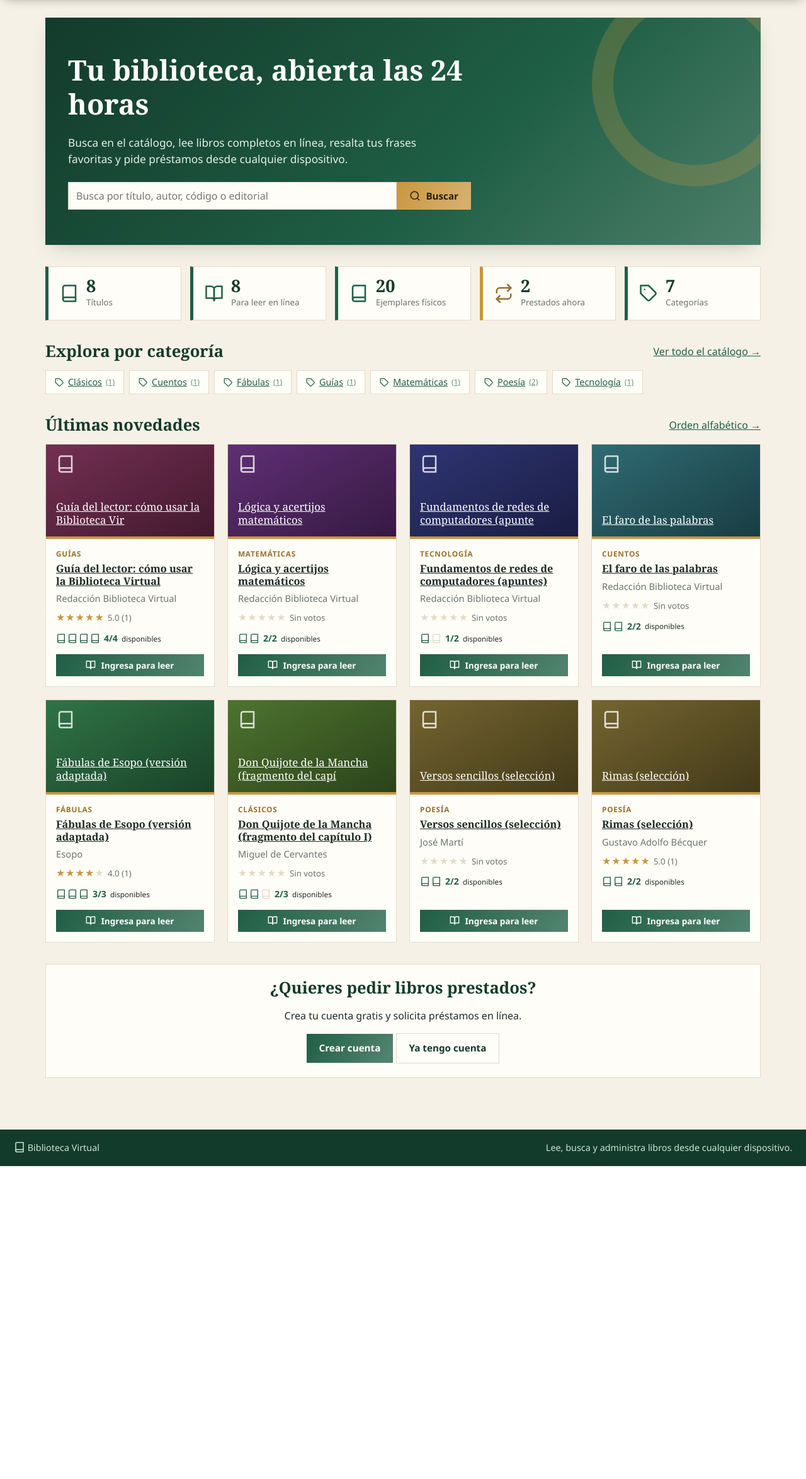
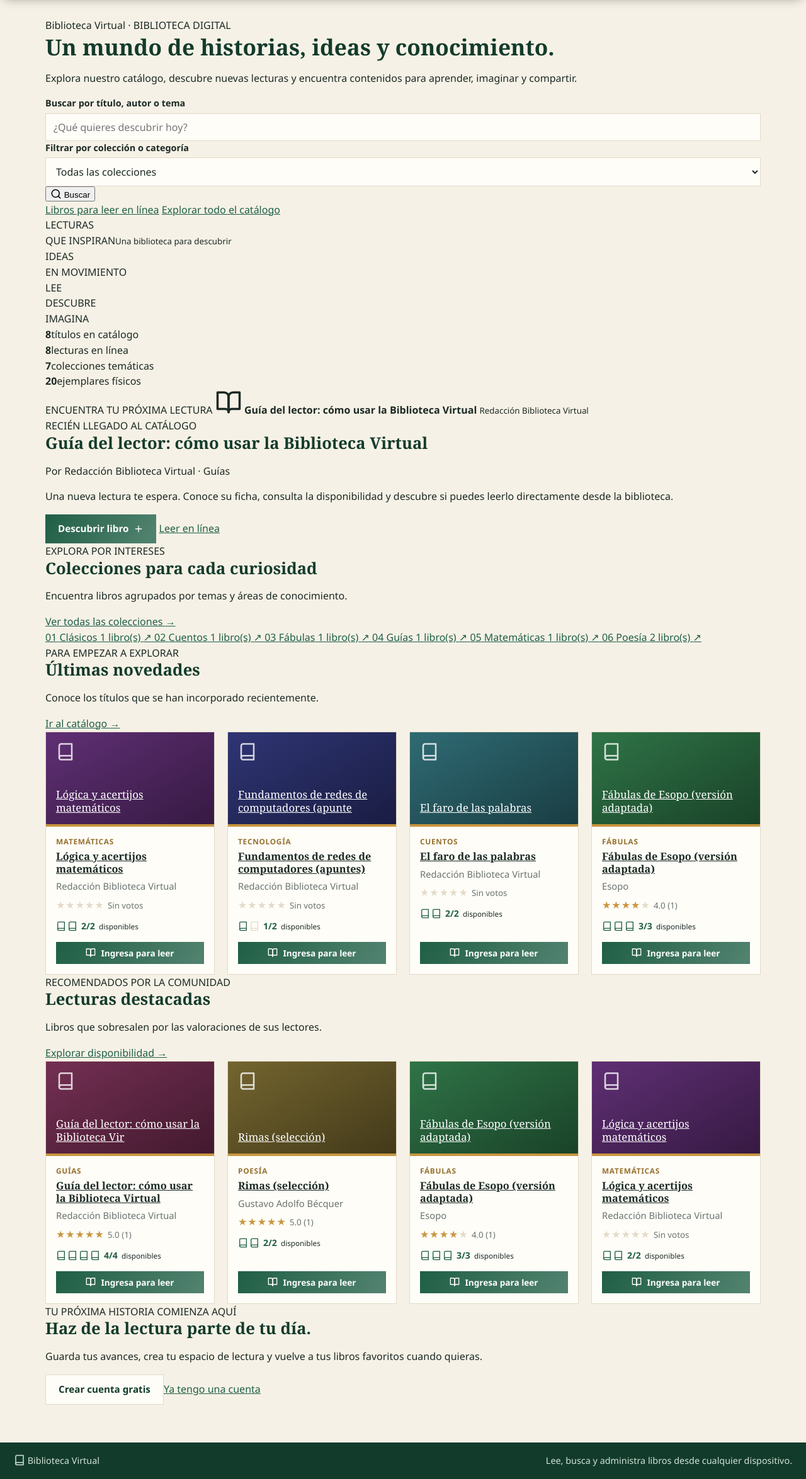
Before and after one commit to javes2007/Biblioteca-Virtual, a PHP site: page / in a window 1280 px wide. Shown: the part 57-2406 px from the top of the page at 63% size. Before the commit the page ends 1909 px from the top, so only its background shows below. Run offline with PHP 8.4, Linux system fonts and the light colour scheme; data comes from the database, SQL or seed files in the repository.

Commit message:
Rediseña portada con estilo editorial inspirado en BDB

```diff
--- a/index.php
+++ b/index.php
@@ -10,47 +10,127 @@ $tot_categorias = (int)valor($cn, 'SELECT COUNT(*) FROM categorias');
 $tot_leibles = (int)valor($cn, 'SELECT COUNT(*) FROM libros l WHERE ' . sql_leible('l'));
 $categorias = consulta($cn, 'SELECT c.id, c.nombre, COUNT(l.id) AS total FROM categorias c LEFT JOIN libros l ON l.categoria_id = c.id GROUP BY c.id, c.nombre ORDER BY c.nombre');
 $novedades = consulta($cn, 'SELECT l.id, l.titulo, l.ejemplares, l.categoria_id, c.nombre AS categoria, a.nombre AS autor, ' . sql_disponibles('l') . ' AS disponibles, ' . sql_extra_tarjeta() . ' FROM libros l JOIN autores a ON a.id = l.autor_id JOIN categorias c ON c.id = l.categoria_id ORDER BY l.creado_en DESC, l.id DESC LIMIT 8');
+$mas_vistos = consulta($cn, 'SELECT l.id, l.titulo, l.ejemplares, l.categoria_id, c.nombre AS categoria, a.nombre AS autor, ' . sql_disponibles('l') . ' AS disponibles, ' . sql_extra_tarjeta() . ' FROM libros l JOIN autores a ON a.id = l.autor_id JOIN categorias c ON c.id = l.categoria_id ORDER BY promedio DESC, votos DESC, l.id DESC LIMIT 4');
+$destacado = count($novedades) ? $novedades[0] : null;
 $titulo = 'Inicio';
 require 'cabecera.php';
 ?>
-<section class="hero">
-  <h1>Tu biblioteca, abierta las 24 horas</h1>
-  <p>Busca en el catálogo, lee libros completos en línea, resalta tus frases favoritas y pide préstamos desde cualquier dispositivo.</p>
-  <form class="buscador-hero" method="get" action="catalogo.php">
-    <input type="search" name="q" placeholder="Busca por título, autor, código o editorial" aria-label="Buscar libros">
-    <button class="btn btn-oro" type="submit"><?php echo icono('buscar', 18); ?> Buscar</button>
+<div class="inicio-bdb">
+  <section class="portada-inicio" aria-labelledby="titulo-inicio">
+    <div class="portada-copia">
+      <span class="sobrelinea"><?php echo e($configuracion_inicio = config_sitio()['nombre_sitio']); ?> · BIBLIOTECA DIGITAL</span>
+      <h1 id="titulo-inicio">Un mundo de historias, ideas y conocimiento.</h1>
+      <p>Explora nuestro catálogo, descubre nuevas lecturas y encuentra contenidos para aprender, imaginar y compartir.</p>
+      <form class="busqueda-editorial" method="get" action="catalogo.php" role="search">
+        <label class="sr-only" for="buscar-inicio">Buscar por título, autor o tema</label>
+        <input id="buscar-inicio" type="search" name="q" placeholder="¿Qué quieres descubrir hoy?" aria-label="Buscar por título, autor o tema">
+        <label class="sr-only" for="categoria-inicio">Filtrar por colección o categoría</label>
+        <select id="categoria-inicio" name="categoria">
+          <option value="0">Todas las colecciones</option>
+          <?php foreach ($categorias as $c): ?>
+            <option value="<?php echo (int)$c['id']; ?>"><?php echo e($c['nombre']); ?></option>
+          <?php endforeach; ?>
+        </select>
+        <button type="submit"><?php echo icono('buscar', 18); ?> Buscar</button>
       </form>
+      <div class="atajos-portada">
+        <a href="catalogo.php?leer=1">Libros para leer en línea</a>
+        <a href="catalogo.php">Explorar todo el catálogo</a>
+      </div>
+    </div>
+    <div class="portada-arte" aria-hidden="true">
+      <div class="libro-ilustrado libro-grande"><span>LECTURAS<br>QUE INSPIRAN</span><small>Una biblioteca para descubrir</small></div>
+      <div class="libro-ilustrado libro-pequeno"><span>IDEAS<br>EN MOVIMIENTO</span></div>
+      <span class="sello-lectura">LEE<br>DESCUBRE<br>IMAGINA</span>
+    </div>
   </section>
 
-<section class="estadisticas">
-  <div class="dato"><?php echo icono('libro', 30); ?><div><strong><?php echo $tot_libros; ?></strong><small>Títulos</small></div></div>
-  <div class="dato"><?php echo icono('abierto', 30); ?><div><strong><?php echo $tot_leibles; ?></strong><small>Para leer en línea</small></div></div>
-  <div class="dato"><?php echo icono('libro', 30); ?><div><strong><?php echo $tot_ejemplares; ?></strong><small>Ejemplares físicos</small></div></div>
-  <div class="dato aviso"><?php echo icono('prestamo', 30); ?><div><strong><?php echo $tot_prestados; ?></strong><small>Prestados ahora</small></div></div>
-  <div class="dato"><?php echo icono('etiqueta', 30); ?><div><strong><?php echo $tot_categorias; ?></strong><small>Categorías</small></div></div>
+  <div class="franja-datos" aria-label="Datos de la biblioteca">
+    <div><strong><?php echo $tot_libros; ?></strong><span>títulos en catálogo</span></div>
+    <div><strong><?php echo $tot_leibles; ?></strong><span>lecturas en línea</span></div>
+    <div><strong><?php echo $tot_categorias; ?></strong><span>colecciones temáticas</span></div>
+    <div><strong><?php echo $tot_ejemplares; ?></strong><span>ejemplares físicos</span></div>
+  </div>
+
+  <?php if ($destacado): ?>
+  <section class="destacado-editorial" aria-labelledby="titulo-destacado">
+    <div class="destacado-visual">
+      <div class="portada-destacada" style="--tono:<?php echo (int)(((int)$destacado['categoria_id'] * 47) % 360); ?>">
+        <span class="etiqueta-portada">ENCUENTRA TU PRÓXIMA LECTURA</span>
+        <?php echo icono('abierto', 42); ?>
+        <strong><?php echo e($destacado['titulo']); ?></strong>
+        <small><?php echo e($destacado['autor']); ?></small>
+      </div>
+    </div>
+    <div class="destacado-texto">
+      <span class="sobrelinea">RECIÉN LLEGADO AL CATÁLOGO</span>
+      <h2 id="titulo-destacado"><?php echo e($destacado['titulo']); ?></h2>
+      <p class="firma-destacado">Por <?php echo e($destacado['autor']); ?> · <?php echo e($destacado['categoria']); ?></p>
+      <p>Una nueva lectura te espera. Conoce su ficha, consulta la disponibilidad y descubre si puedes leerlo directamente desde la biblioteca.</p>
+      <div class="acciones-destacado">
+        <a class="btn" href="libro.php?id=<?php echo (int)$destacado['id']; ?>">Descubrir libro <?php echo icono('mas', 16); ?></a>
+        <?php if (!empty($destacado['leible'])): ?><a class="enlace-editorial" href="<?php echo logueado() ? 'leer.php?id=' . (int)$destacado['id'] : 'login.php'; ?>">Leer en línea</a><?php endif; ?>
+      </div>
+    </div>
+  </section>
+  <?php endif; ?>
+
+  <section class="bloque-editorial">
+    <div class="cabecera-bloque">
+      <div><span class="sobrelinea">EXPLORA POR INTERESES</span><h2>Colecciones para cada curiosidad</h2><p>Encuentra libros agrupados por temas y áreas de conocimiento.</p></div>
+      <a href="catalogo.php">Ver todas las colecciones <span aria-hidden="true">→</span></a>
+    </div>
+    <?php if (count($categorias)): ?>
+      <div class="colecciones-editoriales">
+        <?php foreach (array_slice($categorias, 0, 6) as $i => $c): ?>
+          <a class="coleccion-editorial coleccion-<?php echo ($i % 4) + 1; ?>" href="catalogo.php?categoria=<?php echo (int)$c['id']; ?>">
+            <span class="numero-coleccion">0<?php echo $i + 1; ?></span>
+            <span class="nombre-coleccion"><?php echo e($c['nombre']); ?></span>
+            <span class="cantidad-coleccion"><?php echo (int)$c['total']; ?> libro(s)</span>
+            <span class="flecha-coleccion" aria-hidden="true">↗</span>
+          </a>
+        <?php endforeach; ?>
+      </div>
+    <?php else: ?>
+      <div class="vacio">Las colecciones aparecerán aquí cuando se registren categorías.</div>
+    <?php endif; ?>
   </section>
 
-<div class="seccion-titulo"><h2>Explora por categoría</h2><a href="catalogo.php">Ver todo el catálogo →</a></div>
-<div class="chips">
-  <?php foreach ($categorias as $c): ?>
-    <a class="chip" href="catalogo.php?categoria=<?php echo (int)$c['id']; ?>"><?php echo icono('etiqueta', 15); ?> <?php echo e($c['nombre']); ?> <small>(<?php echo (int)$c['total']; ?>)</small></a>
-  <?php endforeach; ?>
+  <section class="bloque-editorial bloque-novedades">
+    <div class="cabecera-bloque">
+      <div><span class="sobrelinea">PARA EMPEZAR A EXPLORAR</span><h2>Últimas novedades</h2><p>Conoce los títulos que se han incorporado recientemente.</p></div>
+      <a href="catalogo.php">Ir al catálogo <span aria-hidden="true">→</span></a>
     </div>
+    <?php if (count($novedades) > 1): ?>
+      <div class="rejilla rejilla-editorial">
+        <?php foreach (array_slice($novedades, 1, 4) as $l) { echo tarjeta_libro($l); } ?>
+      </div>
+    <?php elseif (!$destacado): ?>
+      <div class="vacio">Aún no hay libros registrados. Pronto encontrarás nuevas lecturas aquí.</div>
+    <?php else: ?>
+      <div class="vacio">Estamos preparando más novedades para ti. Mientras tanto, descubre el libro destacado.</div>
+    <?php endif; ?>
+  </section>
 
-<div class="seccion-titulo"><h2>Últimas novedades</h2><a href="catalogo.php?orden=titulo_asc">Orden alfabético →</a></div>
-<?php if (!count($novedades)): ?>
-  <div class="vacio">Aún no hay libros registrados.</div>
+  <section class="bloque-editorial bloque-mas-vistos">
+    <div class="cabecera-bloque">
+      <div><span class="sobrelinea">RECOMENDADOS POR LA COMUNIDAD</span><h2>Lecturas destacadas</h2><p>Libros que sobresalen por las valoraciones de sus lectores.</p></div>
+      <a href="catalogo.php?orden=disp_desc">Explorar disponibilidad <span aria-hidden="true">→</span></a>
+    </div>
+    <?php if (count($mas_vistos)): ?>
+      <div class="rejilla rejilla-editorial">
+        <?php foreach ($mas_vistos as $l) { echo tarjeta_libro($l); } ?>
+      </div>
     <?php else: ?>
-  <div class="rejilla">
-    <?php foreach ($novedades as $l) { echo tarjeta_libro($l); } ?>
+      <div class="vacio">Las lecturas destacadas aparecerán cuando haya libros en el catálogo.</div>
+    <?php endif; ?>
+  </section>
+
+  <section class="invitacion-lector">
+    <div><span class="sobrelinea">TU PRÓXIMA HISTORIA COMIENZA AQUÍ</span><h2>Haz de la lectura parte de tu día.</h2><p>Guarda tus avances, crea tu espacio de lectura y vuelve a tus libros favoritos cuando quieras.</p></div>
+    <div class="invitacion-acciones">
+      <?php if (!logueado()): ?><a class="btn btn-claro" href="registro.php">Crear cuenta gratis</a><a class="enlace-invitacion" href="login.php">Ya tengo una cuenta</a><?php else: ?><a class="btn btn-claro" href="mi_biblioteca.php">Ir a mi biblioteca</a><?php endif; ?>
     </div>
-<?php endif; ?>
-
-<?php if (!logueado()): ?>
-<div class="panel" style="margin-top:34px;text-align:center">
-  <h2>¿Quieres pedir libros prestados?</h2>
-  <p>Crea tu cuenta gratis y solicita préstamos en línea.</p>
-  <a class="btn" href="registro.php">Crear cuenta</a> <a class="btn btn-claro" href="login.php">Ya tengo cuenta</a>
+  </section>
 </div>
-<?php endif; ?>
 <?php require 'pie.php'; ?>
```
Lines whose indentation alone changed are shown as unchanged.
